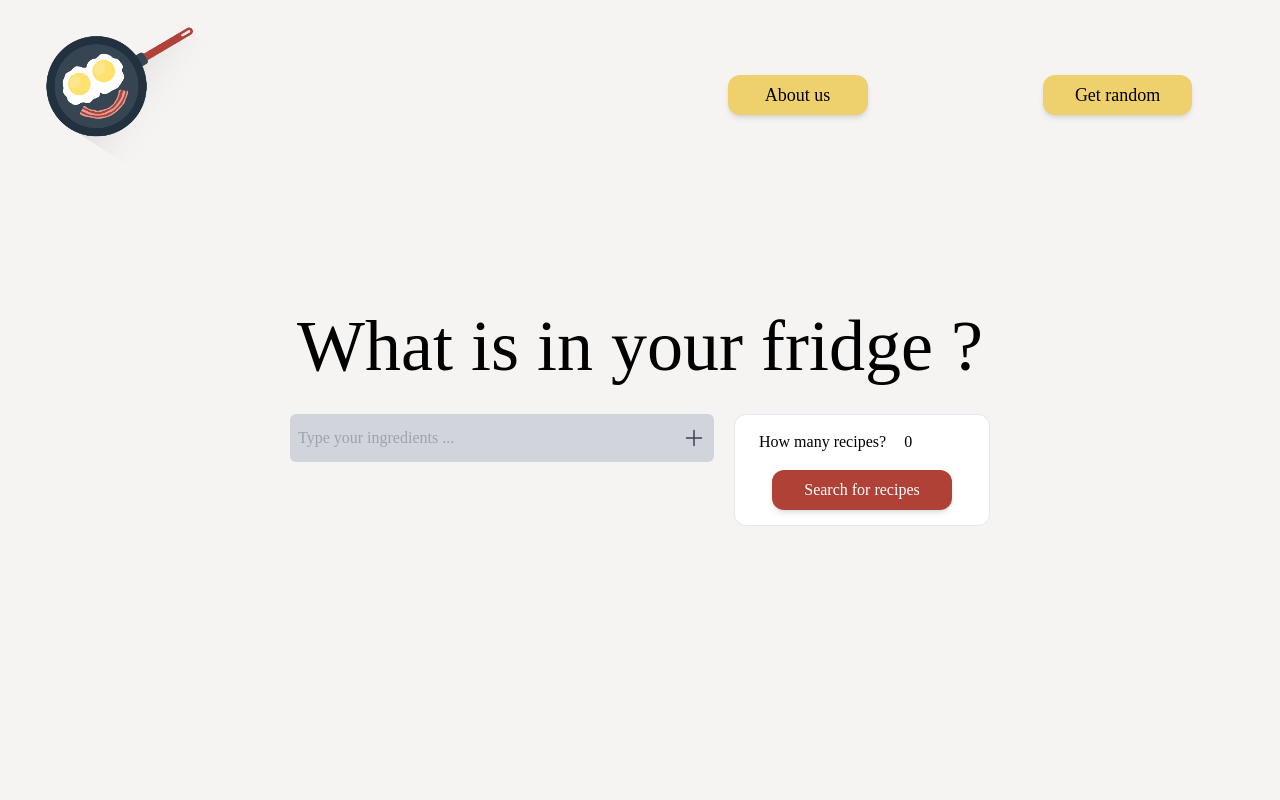
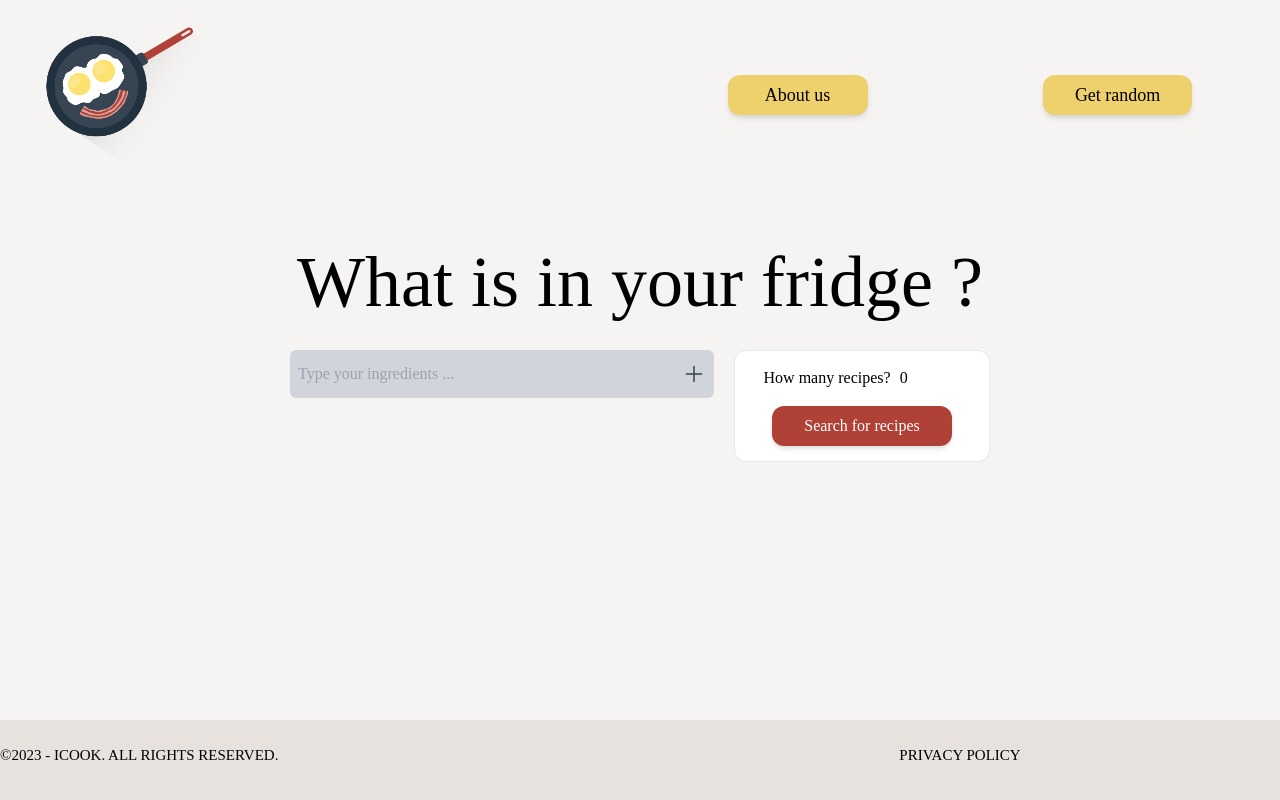
Before and after one commit to egidehirwa/iCook-frontend, a Next.js app: page / in a window 1280 px wide. Shown: the top 800 px of the page. Built offline with nearby package versions, Linux system fonts and the light colour scheme.

Commit message:
Styled Homepage

```diff
--- a/src/app/layout.jsx
+++ b/src/app/layout.jsx
@@ -10,7 +10,7 @@ export default function RootLayout({ children }) {
       <body>
         <div className="flex flex-col min-h-screen">
           <Header />
-          <main className="">{children}</main>
+          <main className="flex-grow">{children}</main>
           <BackToTopButton />
           <Footer />
         </div>
--- a/src/app/page.jsx
+++ b/src/app/page.jsx
@@ -5,12 +5,12 @@ import SearchRecipe from "@/components/HomePageApp/searchRecipe";
 
 export default function Home() {
   return (
-    <main className="justify-center flex flex-col h-screen ">
+    <main className="justify-center flex flex-col">
       <div className=" text-center bg-red-100 h-3/5 flex flex-col ">
         <div className="pb-8">
-          <h1 className="font-satisfy text-7xl">What is in your fridge ?</h1>
+          <h1 className="font-satisfy text-7xl mt-24">What is in your fridge ?</h1>
         </div>
-        <div className="flex justify-center  self-center  ">
+        <div className="flex justify-center self-center  ">
           <IngredientApp/>
 
         </div>
--- a/src/components/HomePageApp/ingredientCard.jsx
+++ b/src/components/HomePageApp/ingredientCard.jsx
@@ -7,9 +7,9 @@ const IngredientCard = ({ searchValue, onDelete })=>{
 
    return(
        <div name= 'ingredientCard' >
-          <button className="text-grey ml-24" onClick={onDelete}>x</button>
+          <button className="text-black ml-24" onClick={onDelete}>x</button>
           <div>
-          <h3 className="p-1 bg-yellow border rounded-3xl pl-8 pr-8">{searchValue}</h3>
+          <h3 className="p-1 bg-yellow border rounded-3xl px-8">{searchValue}</h3>
           </div>
        </div>
    )
--- a/src/components/HomePageApp/searchRecipe.jsx
+++ b/src/components/HomePageApp/searchRecipe.jsx
@@ -37,7 +37,7 @@ const SearchRecipe = ({handleRecipeSearch, ingredients, onSearch }) => {
   };
   return (
     <div className="flex justify-center flex-col items-center border h-28 w-64 rounded-xl bg-white ml-5">
-      <div className="flex justify-between flex-row pb-4">
+      <div className="flex justify-around flex-row pb-4">
         <h3 className="ml-6">How many recipes?</h3>
         <input
           className="w-1/3"
--- a/src/components/backToTopButton.jsx
+++ b/src/components/backToTopButton.jsx
@@ -27,7 +27,7 @@ export default function BackToTopButton() {
   return (
     <button
       onClick={handleClick}
-      className={`fixed bottom-0 right-0 mb-6 mr-6 p-4 bg-yellow text-black shadow-md rounded-xl hover:bg-lightgrey ${
+      className={`fixed bottom-0 right-0 mb-6 mr-6 p-4 bg-yellow text-black shadow-md rounded-xl hover:bg-lightgrey hover:border-gray-600 ${
         showButton ? "block" : "hidden"
       }`}
     >
--- a/src/components/footer.jsx
+++ b/src/components/footer.jsx
@@ -2,7 +2,7 @@ import Link from "next/link";
 
 const Footer = () => {
   return (
-    <div className="bg-grey min-h-[80px] text-[15px] uppercase">
+    <div className="bg-grey min-h-[80px] text-[15px] uppercase justify-end">
       <div className="container mx-auto flex flex-col lg:flex-row">
         <div className='lg:w-1/2 flex py-6 justify-center lg:justify-start'>
           <p>©2023 - ICook. All rights reserved.</p>
--- a/src/components/recipe.jsx
+++ b/src/components/recipe.jsx
@@ -6,11 +6,13 @@ import icon_fork from "src/public/icon_fork.svg";
 
 const Recipe = ({title,cookingTime, preppingTime, servingFor, image}) => {
   return (
-    <div className="flex flex-col lg:flex-row py-[32px]">
-      <Image src={image} width={350} height={350} alt="test photo" className="lg:w-1/3" />
+    <div className="container min-w-full flex flex-col lg:flex-row py-[32px]">
+      <Image src={image} width={500} height={450} alt="test photo" className="" />
       <div className="bg-white shadow-md pb-8 lg:w-1/2 lg:ml-[-50px] lg:my-[30px] relative">
-        <div className="flex flex-col pl-24 text-[16px]">
-          <h2 className="text-3xl py-[24px]">{title}</h2>
+        <div className="flex flex-col text-[16px]">
+          <h2 className="text-3xl mx-8 py-[24px]">{title}</h2>
+          </div>
+          <div className="pl-24">
           <div className="flex flex-row">
             <Image src={icon_hat} alt="icon_hat" className="" />
             <p className="pt-2 pl-6">Cooking time : {cookingTime}</p>
```
